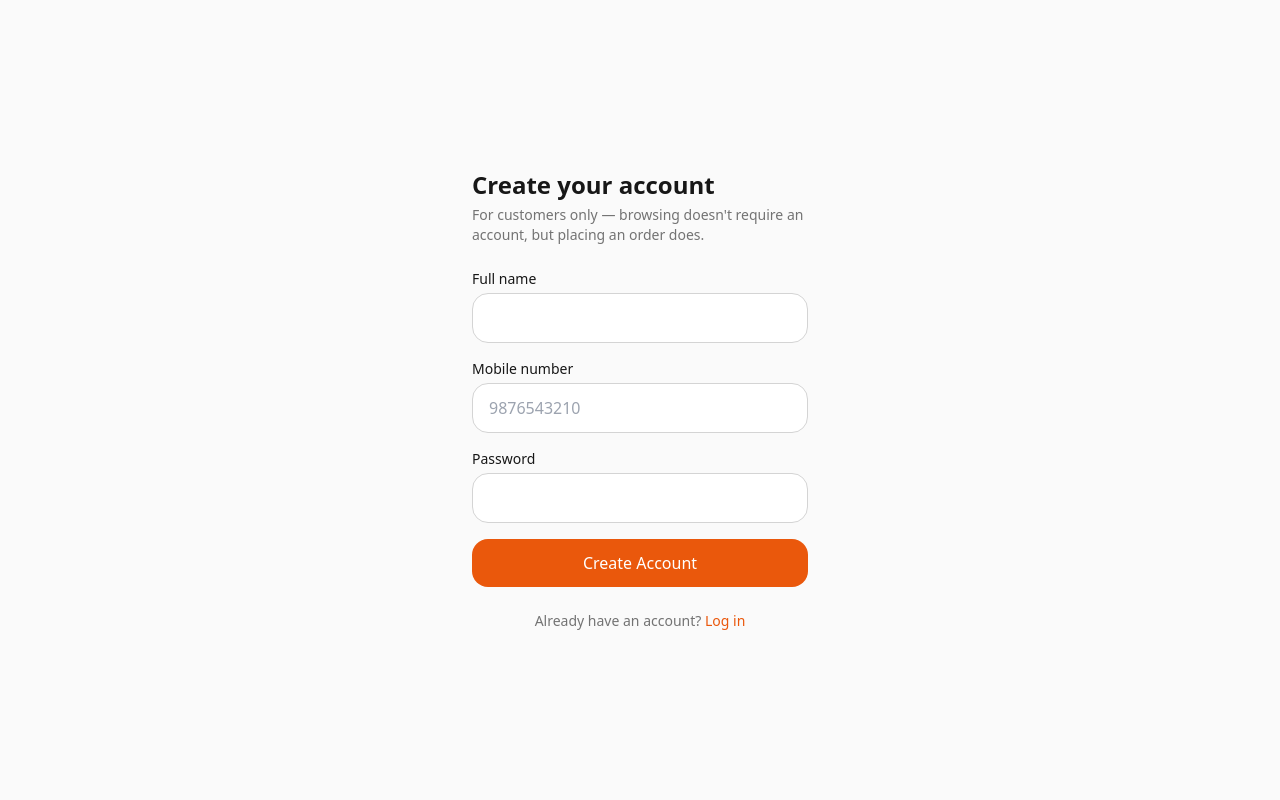
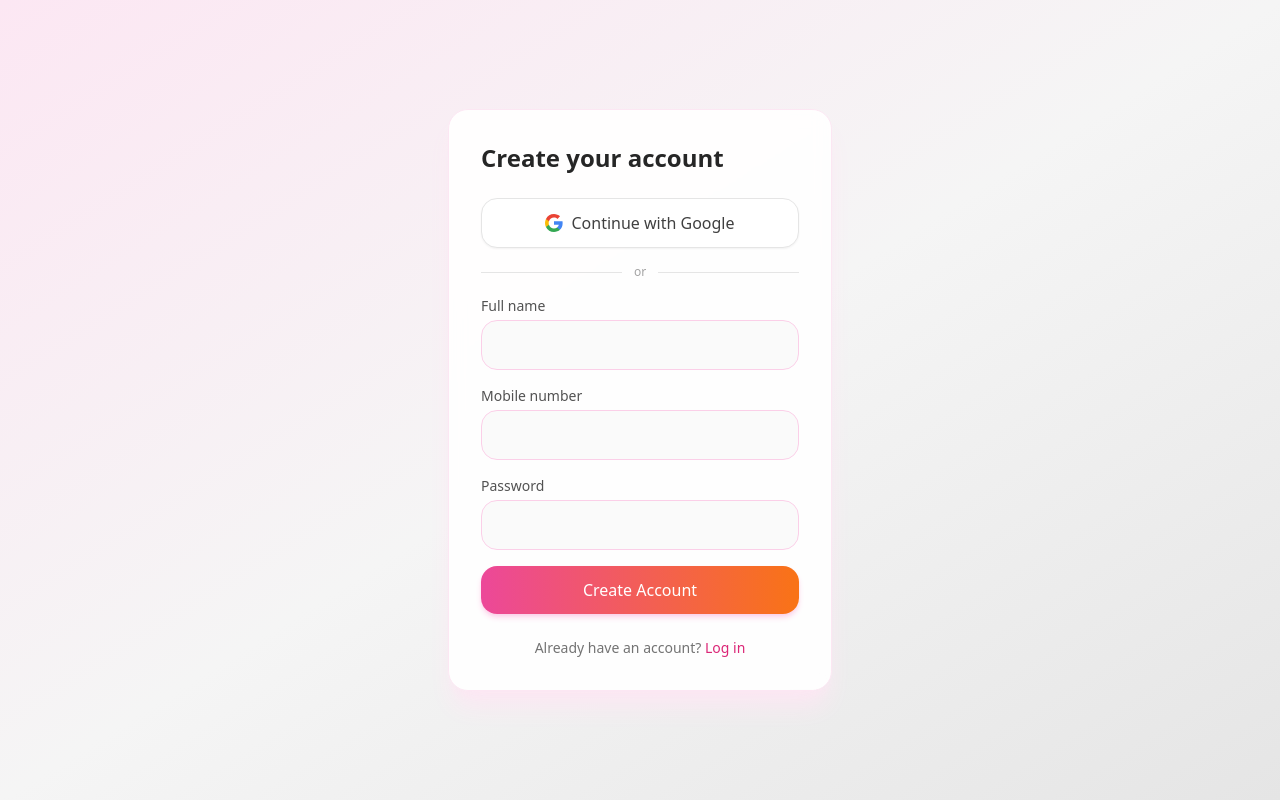
Before and after one commit to root-hisham/food-ordering-system, a Next.js app: page /register in a window 1280 px wide. Built offline with nearby package versions, Linux system fonts and the light colour scheme.

Commit message:
Add Google sign-in and redesign login/register pages

```diff
--- /dev/null
+++ b/app/auth/callback/route.ts
@@ -0,0 +1,42 @@
+import { NextResponse } from "next/server";
+import { createClient } from "@/lib/supabase/server";
+
+export async function GET(request: Request) {
+  const { searchParams, origin } = new URL(request.url);
+  const code = searchParams.get("code");
+  const redirectTo = searchParams.get("redirect");
+
+  if (code) {
+    const supabase = createClient();
+    const { data, error } = await supabase.auth.exchangeCodeForSession(code);
+
+    if (!error && data.user) {
+      // Google sign-ins won't have a profile row yet on first login —
+      // create one, always as a customer. Owner/admin accounts are
+      // never self-service, Google or otherwise.
+      const { data: existingProfile } = await supabase
+        .from("profiles")
+        .select("id")
+        .eq("id", data.user.id)
+        .maybeSingle();
+
+      if (!existingProfile) {
+        const fullName =
+          (data.user.user_metadata?.full_name as string | undefined) ||
+          (data.user.user_metadata?.name as string | undefined) ||
+          data.user.email ||
+          "Customer";
+
+        await supabase.from("profiles").insert({
+          id: data.user.id,
+          role: "customer",
+          full_name: fullName,
+          mobile_number: null,
+        });
+        await supabase.from("customers").insert({ id: data.user.id });
+      }
+    }
+  }
+
+  return NextResponse.redirect(`${origin}${redirectTo || "/post-login"}`);
+}
--- a/app/login/page.tsx
+++ b/app/login/page.tsx
@@ -5,6 +5,7 @@ import { useFormState, useFormStatus } from "react-dom";
 import { useRouter } from "next/navigation";
 import Link from "next/link";
 import { login, type LoginState } from "./actions";
+import { GoogleSignInButton } from "@/components/auth/GoogleSignInButton";
 
 const initialState: LoginState = {};
 
@@ -14,7 +15,7 @@ function SubmitButton() {
     <button
       type="submit"
       disabled={pending}
-      className="w-full rounded-xl bg-brand-600 py-3 font-medium text-white transition hover:bg-brand-700 disabled:opacity-60"
+      className="w-full rounded-xl bg-gradient-to-r from-pink-500 to-orange-500 py-3 font-medium text-white shadow-md shadow-pink-200 transition hover:from-pink-600 hover:to-orange-600 disabled:opacity-60"
     >
       {pending ? "Logging in..." : "Log In"}
     </button>
@@ -34,32 +35,38 @@ export default function LoginPage({ searchParams }: { searchParams: { redirect?:
   }, [state.success, router, redirectTo]);
 
   return (
-    <main className="mx-auto flex min-h-screen max-w-sm flex-col justify-center px-6">
-      <h1 className="mb-1 text-2xl font-semibold">Welcome back</h1>
-      <p className="mb-6 text-sm text-neutral-500">
-        Customers: log in with your mobile number. Owners &amp; admins: use your email.
-      </p>
+    <main className="flex min-h-screen items-center justify-center bg-gradient-to-br from-pink-100 via-neutral-100 to-neutral-200 px-6">
+      <div className="w-full max-w-sm rounded-2xl border border-pink-100 bg-white/90 p-8 shadow-xl shadow-pink-100 backdrop-blur">
+        <h1 className="mb-6 text-2xl font-semibold text-neutral-800">Welcome back</h1>
+
+        <GoogleSignInButton redirectTo={redirectTo} />
+
+        <div className="my-4 flex items-center gap-3">
+          <div className="h-px flex-1 bg-neutral-200" />
+          <span className="text-xs text-neutral-400">or</span>
+          <div className="h-px flex-1 bg-neutral-200" />
+        </div>
 
         <form action={formAction} className="space-y-4">
           <div>
-          <label className="mb-1 block text-sm font-medium">Mobile number or email</label>
+            <label className="mb-1 block text-sm font-medium text-neutral-600">Mobile number</label>
             <input
               name="identifier"
               type="text"
               required
               autoComplete="username"
-            className="w-full rounded-xl border border-neutral-300 px-4 py-3 outline-none focus:border-brand-500"
-            placeholder="9876543210 or you@example.com"
+              className="w-full rounded-xl border border-pink-200 bg-neutral-50 px-4 py-3 outline-none focus:border-pink-400 focus:ring-2 focus:ring-pink-100"
+              placeholder=""
             />
           </div>
           <div>
-          <label className="mb-1 block text-sm font-medium">Password</label>
+            <label className="mb-1 block text-sm font-medium text-neutral-600">Password</label>
             <input
               name="password"
               type="password"
               required
               autoComplete="current-password"
-            className="w-full rounded-xl border border-neutral-300 px-4 py-3 outline-none focus:border-brand-500"
+              className="w-full rounded-xl border border-pink-200 bg-neutral-50 px-4 py-3 outline-none focus:border-pink-400 focus:ring-2 focus:ring-pink-100"
             />
           </div>
 
@@ -72,11 +79,12 @@ export default function LoginPage({ searchParams }: { searchParams: { redirect?:
           New customer?{" "}
           <Link
             href={redirectTo ? `/register?redirect=${encodeURIComponent(redirectTo)}` : "/register"}
-          className="font-medium text-brand-600"
+            className="font-medium text-pink-600"
           >
             Create an account
           </Link>
         </p>
+      </div>
     </main>
   );
 }
--- a/app/register/page.tsx
+++ b/app/register/page.tsx
@@ -5,6 +5,7 @@ import { useFormState, useFormStatus } from "react-dom";
 import { useRouter } from "next/navigation";
 import Link from "next/link";
 import { registerCustomer, type RegisterState } from "./actions";
+import { GoogleSignInButton } from "@/components/auth/GoogleSignInButton";
 
 const initialState: RegisterState = {};
 
@@ -14,7 +15,7 @@ function SubmitButton() {
     <button
       type="submit"
       disabled={pending}
-      className="w-full rounded-xl bg-brand-600 py-3 font-medium text-white transition hover:bg-brand-700 disabled:opacity-60"
+      className="w-full rounded-xl bg-gradient-to-r from-pink-500 to-orange-500 py-3 font-medium text-white shadow-md shadow-pink-200 transition hover:from-pink-600 hover:to-orange-600 disabled:opacity-60"
     >
       {pending ? "Creating account..." : "Create Account"}
     </button>
@@ -34,38 +35,49 @@ export default function RegisterPage({ searchParams }: { searchParams: { redirec
   }, [state.success, router, redirectTo]);
 
   return (
-    <main className="mx-auto flex min-h-screen max-w-sm flex-col justify-center px-6">
-      <h1 className="mb-1 text-2xl font-semibold">Create your account</h1>
-      <p className="mb-6 text-sm text-neutral-500">
-        For customers only — browsing doesn&apos;t require an account, but placing an order does.
-      </p>
+    <main className="flex min-h-screen items-center justify-center bg-gradient-to-br from-pink-100 via-neutral-100 to-neutral-200 px-6">
+      <div className="w-full max-w-sm rounded-2xl border border-pink-100 bg-white/90 p-8 shadow-xl shadow-pink-100 backdrop-blur">
+        <h1 className="mb-6 text-2xl font-semibold text-neutral-800">Create your account</h1>
+
+        <GoogleSignInButton redirectTo={redirectTo} />
+
+        <div className="my-4 flex items-center gap-3">
+          <div className="h-px flex-1 bg-neutral-200" />
+          <span className="text-xs text-neutral-400">or</span>
+          <div className="h-px flex-1 bg-neutral-200" />
+        </div>
 
         <form action={formAction} className="space-y-4">
           <div>
-          <label className="mb-1 block text-sm font-medium">Full name</label>
-          <input name="fullName" type="text" required className="w-full rounded-xl border border-neutral-300 px-4 py-3 outline-none focus:border-brand-500" />
+            <label className="mb-1 block text-sm font-medium text-neutral-600">Full name</label>
+            <input
+              name="fullName"
+              type="text"
+              required
+              className="w-full rounded-xl border border-pink-200 bg-neutral-50 px-4 py-3 outline-none focus:border-pink-400 focus:ring-2 focus:ring-pink-100"
+            />
           </div>
           <div>
-          <label className="mb-1 block text-sm font-medium">Mobile number</label>
+            <label className="mb-1 block text-sm font-medium text-neutral-600">Mobile number</label>
             <input
               name="mobileNumber"
               type="tel"
               required
               pattern="\d{10}"
               title="10-digit mobile number"
-            className="w-full rounded-xl border border-neutral-300 px-4 py-3 outline-none focus:border-brand-500"
-            placeholder="9876543210"
+              className="w-full rounded-xl border border-pink-200 bg-neutral-50 px-4 py-3 outline-none focus:border-pink-400 focus:ring-2 focus:ring-pink-100"
+              placeholder=""
             />
           </div>
           <div>
-          <label className="mb-1 block text-sm font-medium">Password</label>
+            <label className="mb-1 block text-sm font-medium text-neutral-600">Password</label>
             <input
               name="password"
               type="password"
               required
               minLength={6}
               autoComplete="new-password"
-            className="w-full rounded-xl border border-neutral-300 px-4 py-3 outline-none focus:border-brand-500"
+              className="w-full rounded-xl border border-pink-200 bg-neutral-50 px-4 py-3 outline-none focus:border-pink-400 focus:ring-2 focus:ring-pink-100"
             />
           </div>
 
@@ -78,11 +90,12 @@ export default function RegisterPage({ searchParams }: { searchParams: { redirec
           Already have an account?{" "}
           <Link
             href={redirectTo ? `/login?redirect=${encodeURIComponent(redirectTo)}` : "/login"}
-          className="font-medium text-brand-600"
+            className="font-medium text-pink-600"
           >
             Log in
           </Link>
         </p>
+      </div>
     </main>
   );
 }
--- /dev/null
+++ b/components/auth/GoogleSignInButton.tsx
@@ -0,0 +1,33 @@
+"use client";
+
+import { createClient } from "@/lib/supabase/client";
+
+export function GoogleSignInButton({ redirectTo }: { redirectTo?: string }) {
+  const handleClick = async () => {
+    const supabase = createClient();
+    await supabase.auth.signInWithOAuth({
+      provider: "google",
+      options: {
+        redirectTo: `${window.location.origin}/auth/callback${
+          redirectTo ? `?redirect=${encodeURIComponent(redirectTo)}` : ""
+        }`,
+      },
+    });
+  };
+
+  return (
+    <button
+      type="button"
+      onClick={handleClick}
+      className="flex w-full items-center justify-center gap-2 rounded-xl border border-neutral-200 bg-white py-3 font-medium text-neutral-700 shadow-sm transition hover:bg-neutral-50"
+    >
+      <svg width="18" height="18" viewBox="0 0 18 18">
+        <path fill="#4285F4" d="M17.64 9.2c0-.64-.06-1.25-.16-1.84H9v3.48h4.84a4.14 4.14 0 0 1-1.8 2.72v2.26h2.9c1.7-1.57 2.7-3.87 2.7-6.62z" />
+        <path fill="#34A853" d="M9 18c2.43 0 4.47-.8 5.96-2.18l-2.9-2.26c-.8.54-1.84.86-3.06.86-2.35 0-4.34-1.59-5.05-3.72H.96v2.33A9 9 0 0 0 9 18z" />
+        <path fill="#FBBC05" d="M3.95 10.7A5.4 5.4 0 0 1 3.67 9c0-.59.1-1.17.28-1.7V4.97H.96A9 9 0 0 0 0 9c0 1.45.35 2.83.96 4.03l2.99-2.33z" />
+        <path fill="#EA4335" d="M9 3.58c1.32 0 2.5.45 3.44 1.35l2.58-2.58C13.46.9 11.43 0 9 0A9 9 0 0 0 .96 4.97l2.99 2.33C4.66 5.17 6.65 3.58 9 3.58z" />
+      </svg>
+      Continue with Google
+    </button>
+  );
+}
```
Lines whose indentation alone changed are shown as unchanged.
